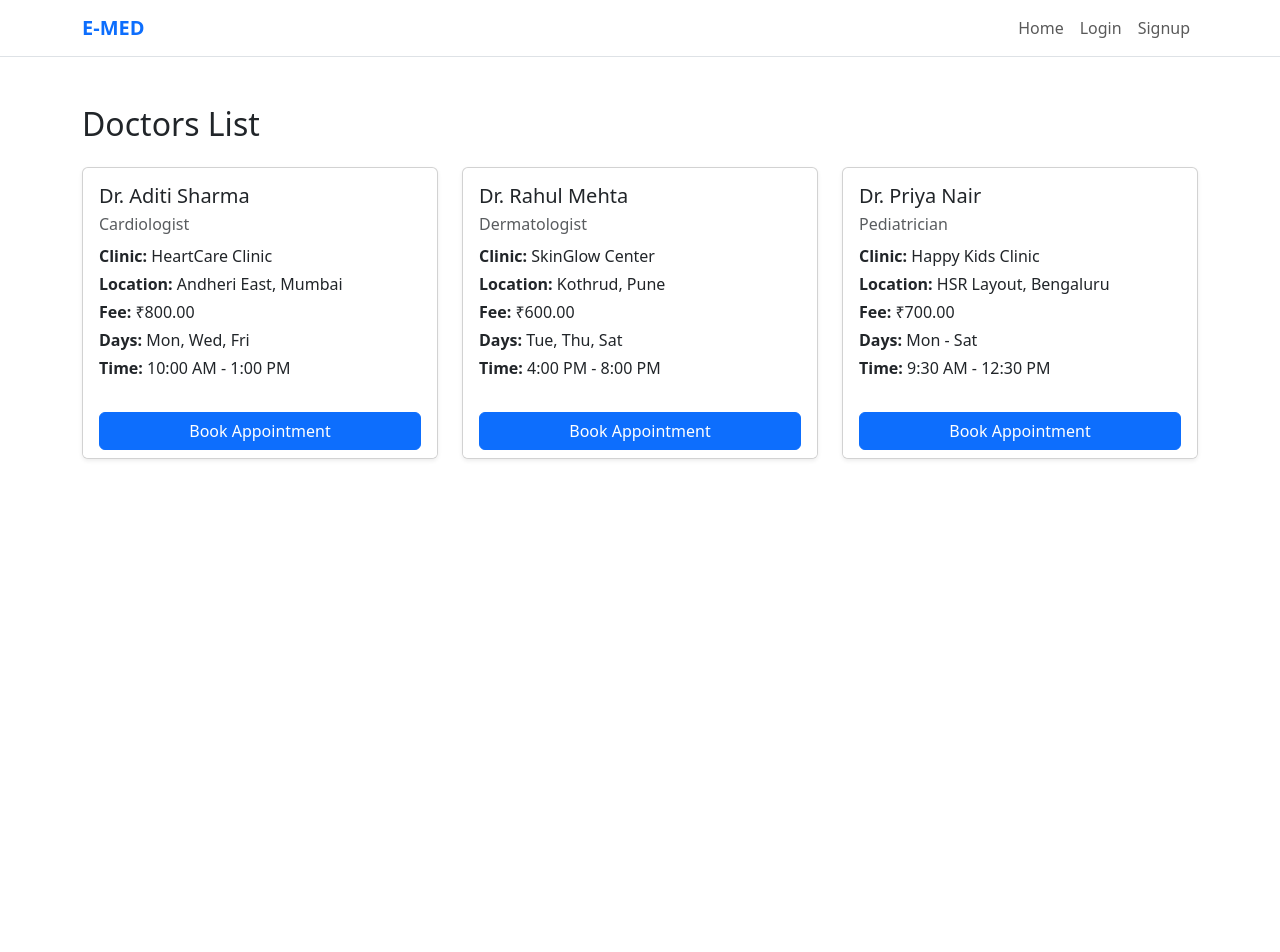
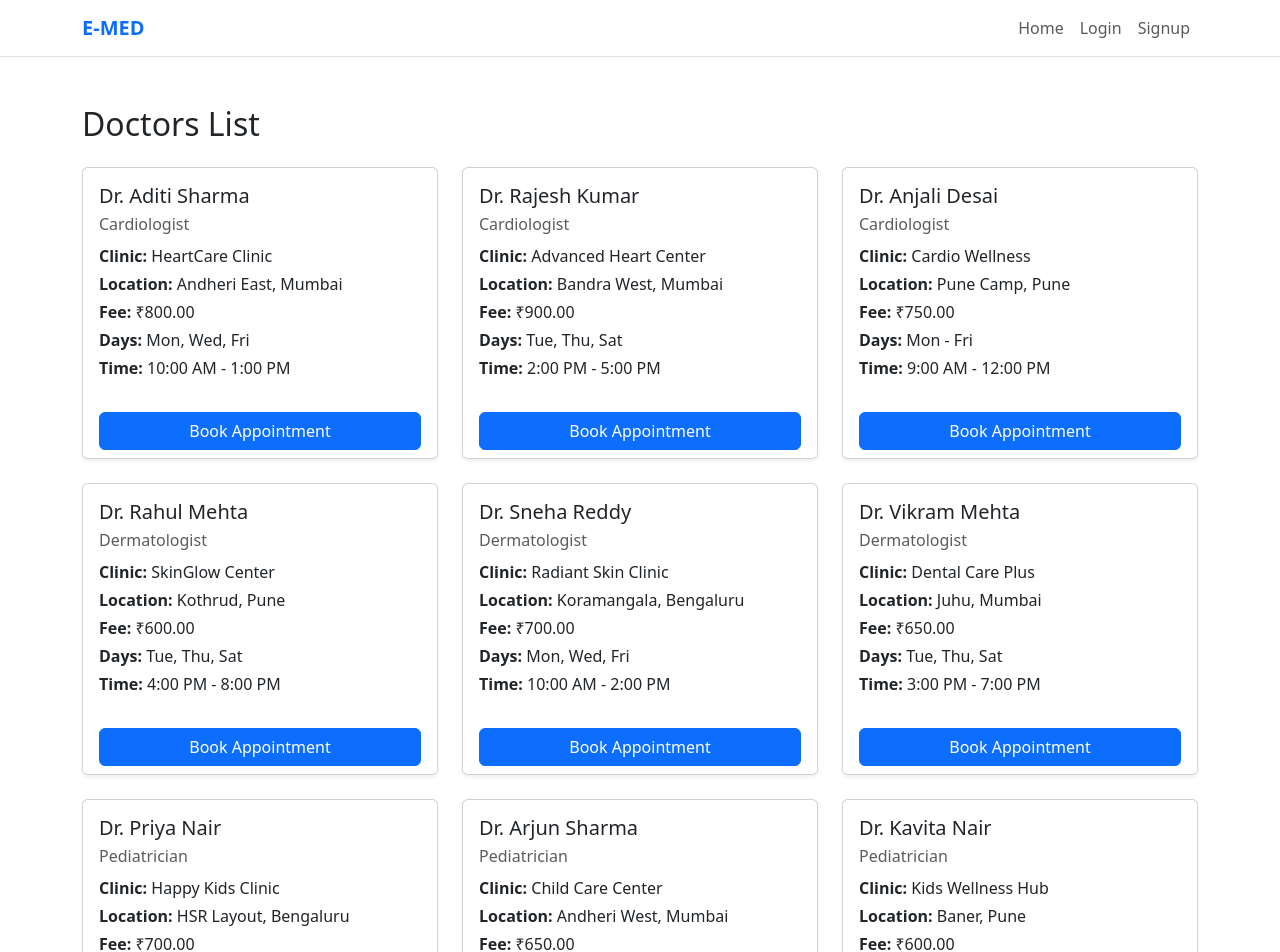
Before and after one commit to CDAC-Project-Organization/cdac-project, a React (Vite) app in the folder front-end/: page /doctors in a window 1280 px wide. Shown: the top 952 px of the page. Before the commit the page ends 800 px from the top, so only its background shows below. Built offline with nearby package versions, Linux system fonts and the light colour scheme.

Commit message:
loaction search added

```diff
--- a/front-end/src/components/Patient/PatientDashboard.jsx
+++ b/front-end/src/components/Patient/PatientDashboard.jsx
@@ -6,6 +6,7 @@ const PatientDashboard = () => {
   const [selectedSpecialization, setSelectedSpecialization] = useState("");
   const [selectedDoctor, setSelectedDoctor] = useState(null);
   const [selectedSlot, setSelectedSlot] = useState("");
+  const [searchLocation, setSearchLocation] = useState("");
   const [appointments, setAppointments] = useState([
     {
       id: 1,
@@ -33,7 +34,22 @@ const PatientDashboard = () => {
         id: 1,
         name: "Dr. Priya Patel",
         specialty: "Cardiologist",
+        clinicLocation: "Andheri East, Mumbai",
         todaySlots: ["10:00 AM", "2:00 PM", "4:30 PM"]
+      },
+      {
+        id: 4,
+        name: "Dr. Rajesh Kumar",
+        specialty: "Cardiologist",
+        clinicLocation: "Bandra West, Mumbai",
+        todaySlots: ["9:00 AM", "11:30 AM", "3:30 PM"]
+      },
+      {
+        id: 5,
+        name: "Dr. Anjali Desai",
+        specialty: "Cardiologist",
+        clinicLocation: "Pune Camp, Pune",
+        todaySlots: ["8:30 AM", "1:00 PM", "5:00 PM"]
       }
     ],
     "Dentistry": [
@@ -41,7 +57,22 @@ const PatientDashboard = () => {
         id: 2,
         name: "Dr. Amit Kumar",
         specialty: "Dentist",
+        clinicLocation: "Kothrud, Pune",
         todaySlots: ["9:00 AM", "11:00 AM", "3:00 PM"]
+      },
+      {
+        id: 6,
+        name: "Dr. Sneha Reddy",
+        specialty: "Dentist",
+        clinicLocation: "Koramangala, Bengaluru",
+        todaySlots: ["10:30 AM", "2:30 PM", "4:00 PM"]
+      },
+      {
+        id: 7,
+        name: "Dr. Vikram Mehta",
+        specialty: "Dentist",
+        clinicLocation: "Juhu, Mumbai",
+        todaySlots: ["8:00 AM", "12:00 PM", "6:00 PM"]
       }
     ],
     "General Physician": [
@@ -49,7 +80,22 @@ const PatientDashboard = () => {
         id: 3,
         name: "Dr. Neha Singh",
         specialty: "General Physician",
+        clinicLocation: "HSR Layout, Bengaluru",
         todaySlots: ["10:30 AM", "1:00 PM", "5:00 PM"]
+      },
+      {
+        id: 8,
+        name: "Dr. Arjun Sharma",
+        specialty: "General Physician",
+        clinicLocation: "Andheri West, Mumbai",
+        todaySlots: ["9:30 AM", "2:30 PM", "4:30 PM"]
+      },
+      {
+        id: 9,
+        name: "Dr. Kavita Nair",
+        specialty: "General Physician",
+        clinicLocation: "Baner, Pune",
+        todaySlots: ["11:00 AM", "3:00 PM", "6:30 PM"]
       }
     ]
   };
@@ -86,6 +132,15 @@ const PatientDashboard = () => {
       localStorage.removeItem('selectedDoctorForBooking');
     }
   }, []);
+
+  // Filter doctors by location
+  const getFilteredDoctors = (doctors) => {
+    if (!searchLocation.trim()) return doctors;
+
+    return doctors.filter(doctor =>
+      doctor.clinicLocation.toLowerCase().includes(searchLocation.toLowerCase())
+    );
+  };
 
   const currentDate = new Date().toLocaleDateString('en-US', {
     weekday: 'long',
@@ -207,9 +262,13 @@ const PatientDashboard = () => {
 
         {/* Specialization Selection */}
         <div className="shadow-sm border-0 mb-4 p-4 rounded-3" style={{ backgroundColor: "white" }}>
-          <h5 className="fw-bold mb-3" style={{ color: '#2c3e50' }}>Find Doctor by Specialization</h5>
+          <h5 className="fw-bold mb-3" style={{ color: '#2c3e50' }}>Find Doctor by Specialization & Location</h5>
 
-          <div className="mb-4">
+          <div className="row g-3">
+            <div className="col-md-6">
+              <label className="form-label fw-medium" style={{ color: '#2c3e50' }}>
+                Specialization
+              </label>
               <select
                 className="form-control"
                 value={selectedSpecialization}
@@ -221,8 +280,7 @@ const PatientDashboard = () => {
                 style={{
                   padding: '10px',
                   border: '1px solid #e9ecef',
-                borderRadius: '8px',
-                maxWidth: '300px'
+                  borderRadius: '8px'
                 }}
               >
                 <option value="">Select Specialization</option>
@@ -232,6 +290,25 @@ const PatientDashboard = () => {
               </select>
             </div>
 
+            <div className="col-md-6">
+              <label className="form-label fw-medium" style={{ color: '#2c3e50' }}>
+                Location (Optional)
+              </label>
+              <input
+                type="text"
+                className="form-control"
+                placeholder="Enter location (e.g., Mumbai, Pune)"
+                value={searchLocation}
+                onChange={(e) => setSearchLocation(e.target.value)}
+                style={{
+                  padding: '10px',
+                  border: '1px solid #e9ecef',
+                  borderRadius: '8px'
+                }}
+              />
+            </div>
+          </div>
+
           {/* Doctor Display */}
           {selectedSpecialization && (
             <div className="mt-4">
@@ -239,34 +316,58 @@ const PatientDashboard = () => {
                 <h6 className="fw-bold" style={{ color: '#2c3e50' }}>Today's Date: {currentDate}</h6>
               </div>
 
-              {doctorsBySpecialization[selectedSpecialization]?.map((doctor) => (
+              {getFilteredDoctors(doctorsBySpecialization[selectedSpecialization] || [])?.length > 0 ? (
+                getFilteredDoctors(doctorsBySpecialization[selectedSpecialization] || [])?.map((doctor) => (
                   <div key={doctor.id} className="border p-3 rounded-3 mb-3">
+                    <div className="d-flex justify-content-between align-items-start">
+                      <div>
                         <h6 className="fw-bold mb-2" style={{ color: '#2c3e50' }}>{doctor.name}</h6>
-                  <p className="text-muted mb-2">{doctor.specialty}</p>
+                        <p className="mb-1 text-muted">{doctor.specialty}</p>
+                        <p className="mb-2">
+                          <i className="bi bi-geo-alt-fill text-primary me-1"></i>
+                          <small>{doctor.clinicLocation}</small>
+                        </p>
+                      </div>
+                      <button
+                        className={`btn ${selectedDoctor?.id === doctor.id ? 'btn-success' : 'btn-outline-primary'} rounded-pill`}
+                        onClick={() => {
+                          setSelectedDoctor(doctor);
+                          setSelectedSlot("");
+                        }}
+                      >
+                        {selectedDoctor?.id === doctor.id ? 'Selected' : 'Select'}
+                      </button>
+                    </div>
 
-                  <div className="mb-3">
-                    <small className="fw-medium" style={{ color: '#2c3e50' }}>Available Time Slots:</small>
-                    <div className="d-flex gap-2 mt-2 flex-wrap">
+                    {selectedDoctor?.id === doctor.id && (
+                      <div className="mt-3">
+                        <p className="mb-2 fw-medium">Available Time Slots:</p>
+                        <div className="d-flex flex-wrap gap-2">
                           {doctor.todaySlots.map((slot, index) => (
                             <button
                               key={index}
-                          className={`btn btn-sm ${selectedDoctor?.id === doctor.id && selectedSlot === slot ? 'btn-success' : ''}`}
-                          style={{
-                            backgroundColor: selectedDoctor?.id === doctor.id && selectedSlot === slot ? '#28a745' : '#48b575',
-                            color: 'white',
-                            border: 'none',
-                            borderRadius: '6px',
-                            padding: '5px 12px'
-                          }}
-                          onClick={() => handleSlotSelect(doctor, slot)}
+                              className={`btn btn-sm ${selectedSlot === slot ? 'btn-success' : 'btn-outline-success'}`}
+                              onClick={() => setSelectedSlot(slot)}
                             >
                               {slot}
                             </button>
                           ))}
                         </div>
                       </div>
+                    )}
                   </div>
-              ))}
+                ))
+              ) : (
+                <div className="text-center py-4">
+                  <p className="text-muted">No doctors found matching your location search.</p>
+                  <button
+                    className="btn btn-outline-secondary btn-sm"
+                    onClick={() => setSearchLocation("")}
+                  >
+                    Clear Location Filter
+                  </button>
+                </div>
+              )}
             </div>
           )}
         </div>
--- a/front-end/src/components/ShowDoctors.jsx
+++ b/front-end/src/components/ShowDoctors.jsx
@@ -14,6 +14,26 @@ const initialDoctors = [
     available_time: "10:00 AM - 1:00 PM",
   },
   {
+    id: 4,
+    name: "Dr. Rajesh Kumar",
+    specialization: "Cardiologist",
+    clinic_name: "Advanced Heart Center",
+    clinic_location: "Bandra West, Mumbai",
+    consultation_fee: 900.0,
+    available_days: "Tue, Thu, Sat",
+    available_time: "2:00 PM - 5:00 PM",
+  },
+  {
+    id: 5,
+    name: "Dr. Anjali Desai",
+    specialization: "Cardiologist",
+    clinic_name: "Cardio Wellness",
+    clinic_location: "Pune Camp, Pune",
+    consultation_fee: 750.0,
+    available_days: "Mon - Fri",
+    available_time: "9:00 AM - 12:00 PM",
+  },
+  {
     id: 2,
     name: "Dr. Rahul Mehta",
     specialization: "Dermatologist",
@@ -24,6 +44,26 @@ const initialDoctors = [
     available_time: "4:00 PM - 8:00 PM",
   },
   {
+    id: 6,
+    name: "Dr. Sneha Reddy",
+    specialization: "Dermatologist",
+    clinic_name: "Radiant Skin Clinic",
+    clinic_location: "Koramangala, Bengaluru",
+    consultation_fee: 700.0,
+    available_days: "Mon, Wed, Fri",
+    available_time: "10:00 AM - 2:00 PM",
+  },
+  {
+    id: 7,
+    name: "Dr. Vikram Mehta",
+    specialization: "Dermatologist",
+    clinic_name: "Dental Care Plus",
+    clinic_location: "Juhu, Mumbai",
+    consultation_fee: 650.0,
+    available_days: "Tue, Thu, Sat",
+    available_time: "3:00 PM - 7:00 PM",
+  },
+  {
     id: 3,
     name: "Dr. Priya Nair",
     specialization: "Pediatrician",
@@ -32,6 +72,26 @@ const initialDoctors = [
     consultation_fee: 700.0,
     available_days: "Mon - Sat",
     available_time: "9:30 AM - 12:30 PM",
+  },
+  {
+    id: 8,
+    name: "Dr. Arjun Sharma",
+    specialization: "Pediatrician",
+    clinic_name: "Child Care Center",
+    clinic_location: "Andheri West, Mumbai",
+    consultation_fee: 650.0,
+    available_days: "Mon, Wed, Fri",
+    available_time: "10:00 AM - 1:00 PM",
+  },
+  {
+    id: 9,
+    name: "Dr. Kavita Nair",
+    specialization: "Pediatrician",
+    clinic_name: "Kids Wellness Hub",
+    clinic_location: "Baner, Pune",
+    consultation_fee: 600.0,
+    available_days: "Tue, Thu, Sat",
+    available_time: "11:00 AM - 2:00 PM",
   },
 ];
 
```
Lines whose indentation alone changed are shown as unchanged.
